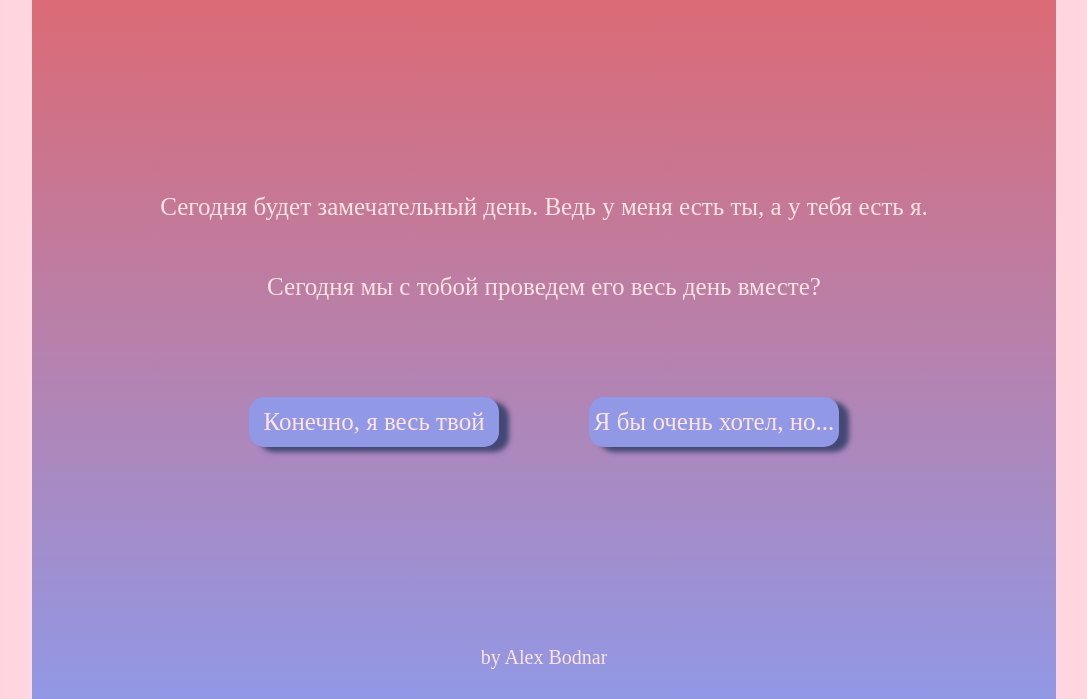
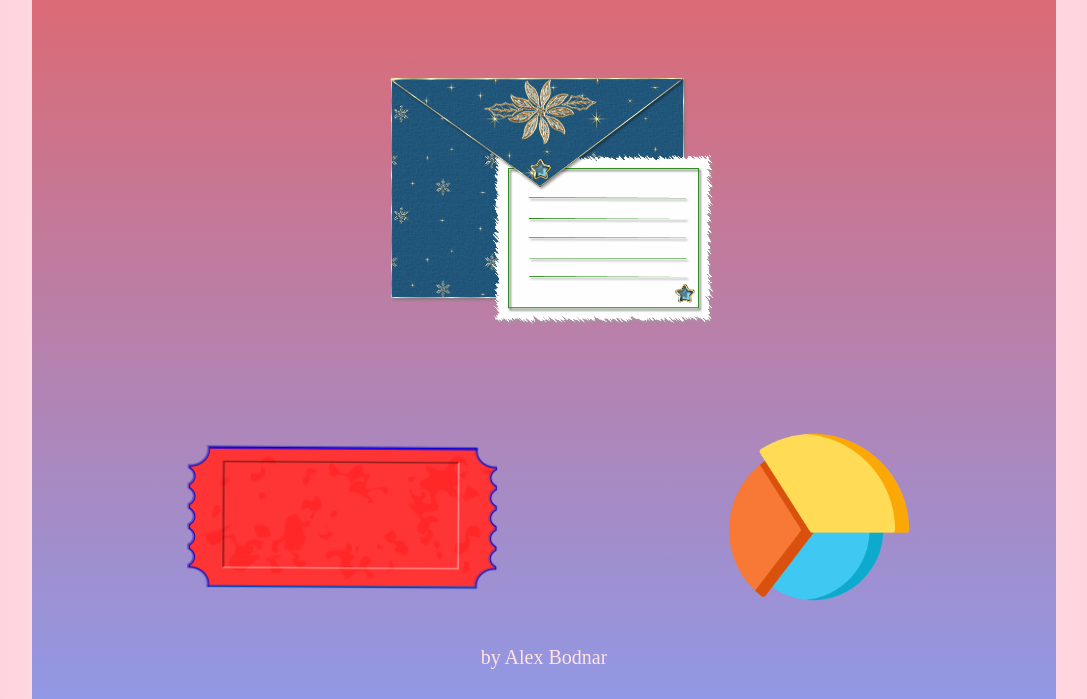
Before and after one commit to BodnarAlex/joy, a website built with webpack: page valentine-day/src/index.html in a window 1280 px wide. Shown: the part 101-800 px from the top of the page, without its empty margins (96-1183 px from the left). Built offline with nearby package versions, Linux system fonts and the light colour scheme.

Commit message:
feat: add third stage

```diff
--- a/valentine-day/src/index.html
+++ b/valentine-day/src/index.html
@@ -35,6 +35,12 @@
                     </div>
                 </div>
             </div>
+
+            <div class="stage__finish">
+                <div class="stage__finish-icon stage__letter"></div>
+                <div class="stage__finish-icon stage__static"></div>
+                <div class="stage__finish-icon stage__coupon"></div>
+            </div>
         </body>
         <footer>
             <div class="footer__link">
--- a/valentine-day/src/sass/main.scss
+++ b/valentine-day/src/sass/main.scss
@@ -63,6 +63,7 @@ h1 {
     align-items: center;
     font-size: 25px;
     margin: 0 100px;
+    display: none;
 }
 
 .stage_text {
@@ -110,6 +111,70 @@ h1 {
     filter: contrast(130%);
 }
 
+.stage__finish {
+    display: grid;
+    grid-template-areas:
+        "letter letter letter"
+        "coupon ... static"
+    ;
+    gap: 50px;
+}
+
+.stage__letter {
+    grid-area: letter;
+    justify-self: center;
+    align-self: center;
+    width: 400px;
+    height: 350px;
+    background: url(../assets/img/letter.png);
+    background-repeat: no-repeat;
+    background-size: 90%;
+    background-position: center;
+    transition: all 500ms;
+
+}
+
+.stage__static {
+    grid-area: static;
+    justify-self: center;
+    align-self: center;
+    width: 200px;
+    height: 200px;
+    background: url(../assets/img/stats.png);
+    background-repeat: no-repeat;
+    background-size: 90%;
+    background-position: center;
+    transition: all 500ms;
+    margin: 0 50px;
+}
+
+.stage__coupon {
+    grid-area: coupon;
+    justify-self: center;
+    align-self: center;
+    width: 350px;
+    height: 200px;
+    background: url(../assets/img/coupon.png);
+    background-repeat: no-repeat;
+    background-size: 90%;
+    background-position: center;
+    transition: all 500ms;
+    margin: 0 50px;
+
+}
+.stage__finish-icon{
+    cursor: pointer;
+}
+.stage__finish-icon:hover {
+    transition: all 500ms;
+    background-size: 100%;
+}
+
+.stage__finish-icon:active {
+    transition: all 500ms;
+    filter: hue-rotate(25deg);
+}
+
 .footer__link {
     margin: 30px 0
 }
```
Also changed, not shown: valentine-day/src/assets/img/coupon.png (added), valentine-day/src/assets/img/letter.png (added), valentine-day/src/assets/img/stats.png (added).
